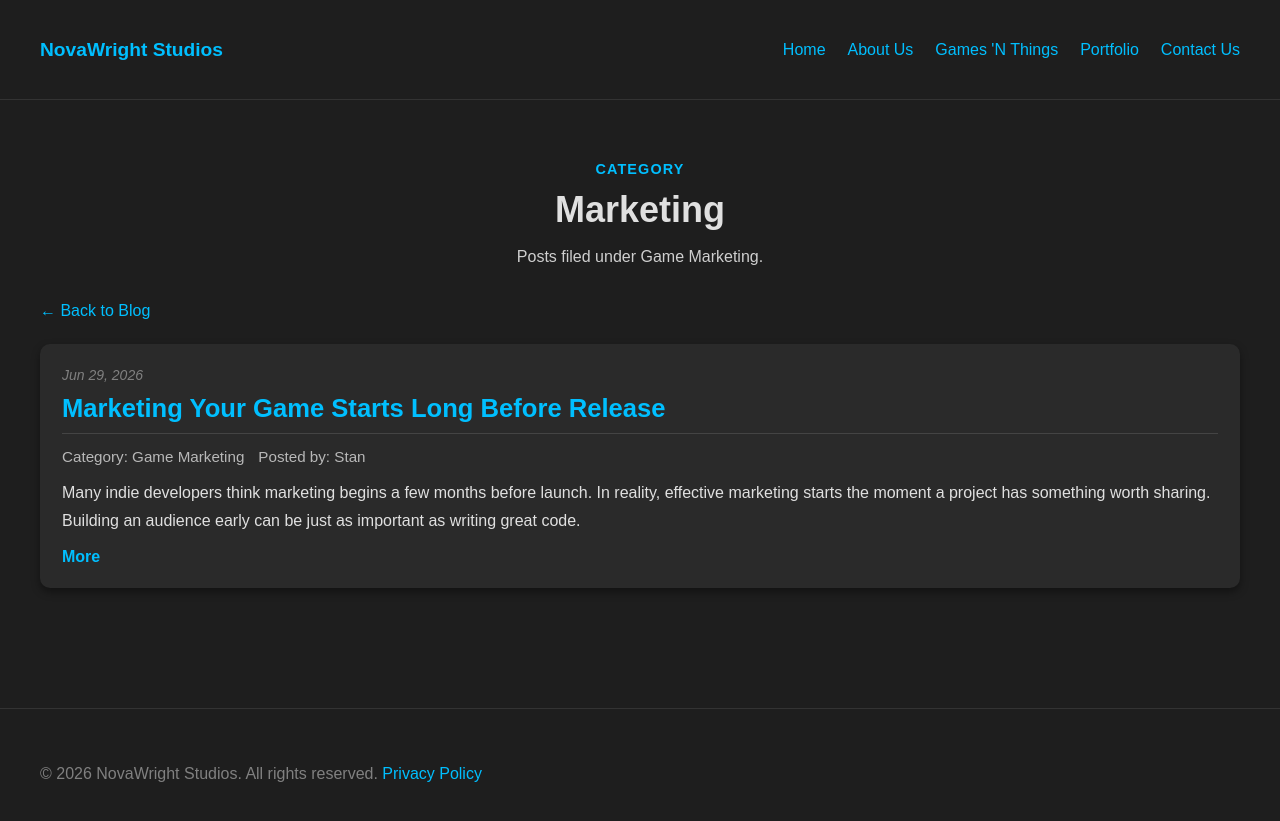
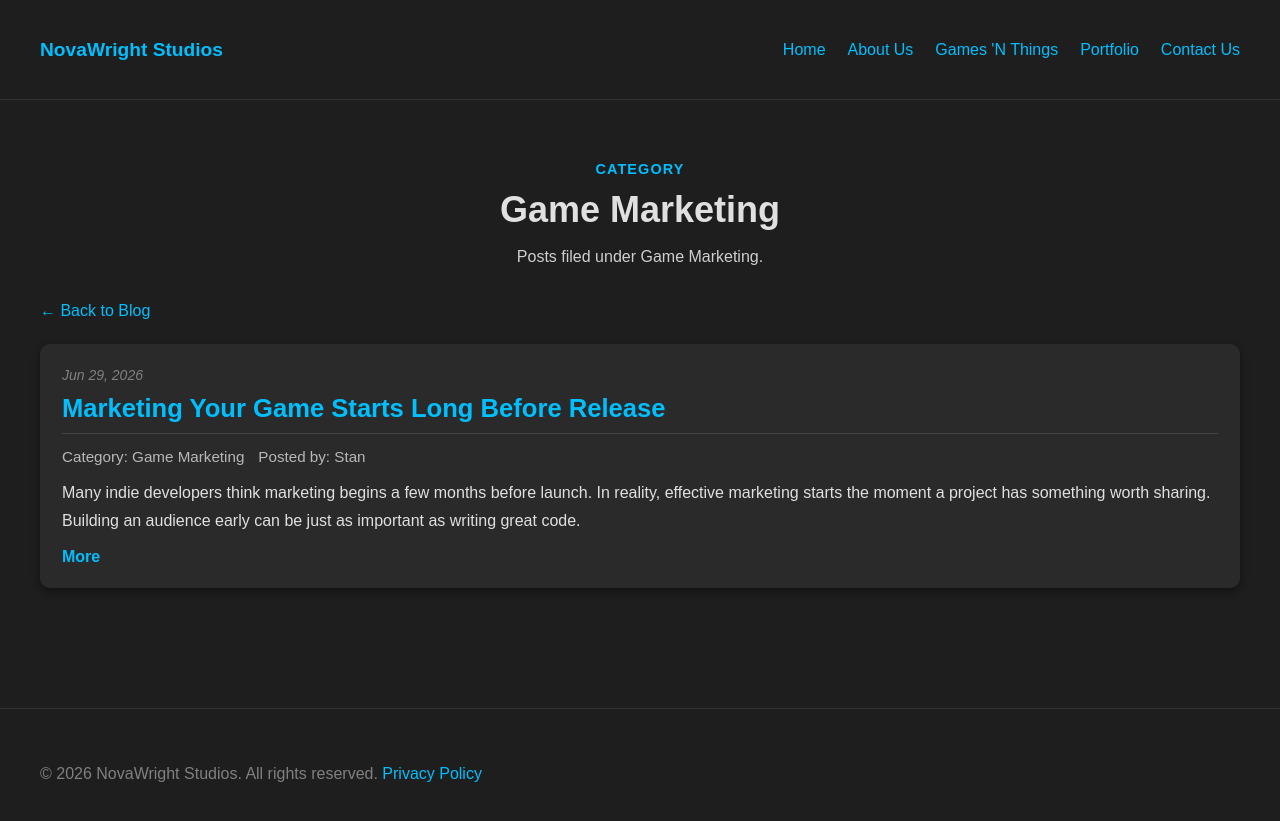
Before and after one commit to ScriptureExamined/NovawrightStudios, a Jekyll site: the page built from categories/game-marketing.html, in a window 1280 px wide. Shown: the top 821 px of the page. Built offline with Jekyll 4.4.1, drawn with Linux system fonts in a browser that asks for light colours.

Commit message:
Update game-marketing.html

```diff
--- a/categories/game-marketing.html
+++ b/categories/game-marketing.html
@@ -7,7 +7,7 @@ title: Marketing
   <div class="container">
     <div class="section-header centered">
       <div class="section-label">Category</div>
-      <h1 class="section-title">Marketing</h1>
+      <h1 class="section-title">Game Marketing</h1>
       <p class="section-desc">Posts filed under Game Marketing.</p>
     </div>
 
```
